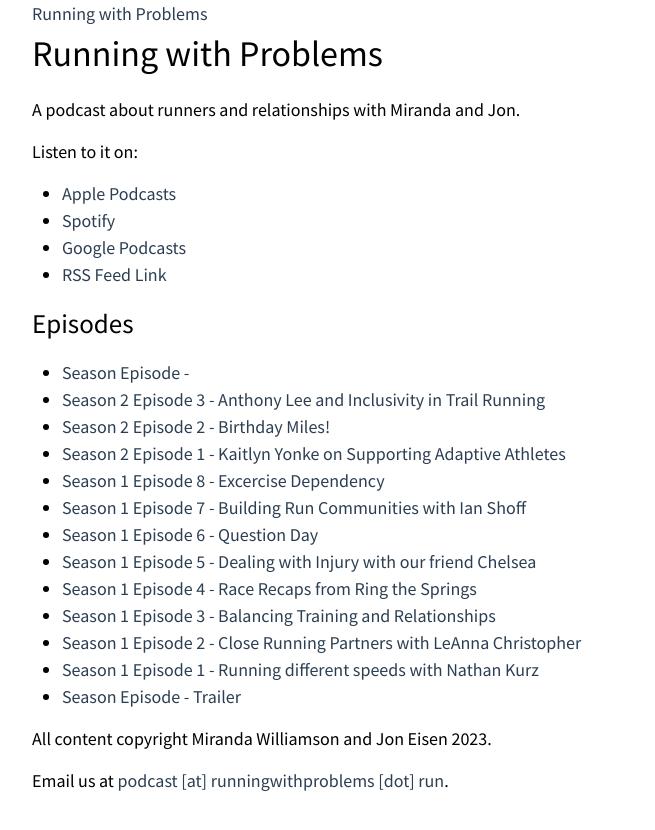
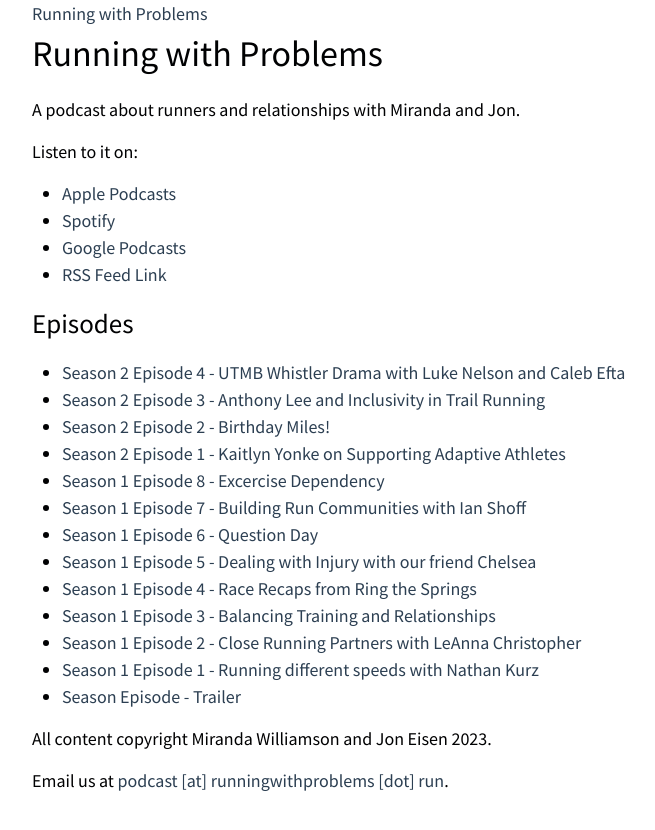
Before and after one commit to yanatan16/runningwithproblems.com, a Jekyll site: the page built from index.md, in a window 1280 px wide. Shown: the top 830 px of the page, without its empty margins (88-743 px from the left). Built offline with Jekyll 4.4.1, drawn with Linux system fonts in a browser that asks for light colours.

Commit message:
rename eipsode

```diff
--- a/_posts/2023-10-29-hot-take-utmb-whistler.markdown
+++ b/_posts/2023-10-29-hot-take-utmb-whistler.markdown
@@ -5,11 +5,11 @@
 published: yes
 
 # RSS 2.0 properties
-title: HOT TAKE: Gary Robbins, UTMB, and Whistler
+title: UTMB Whistler Drama with Luke Nelson and Caleb Efta
 date: 2023-10-29 17:30:00 -0600
 
 # iTunes properties
-itunesSubtitle: HOT TAKE: Gary Robbins, UTMB, and Whistler
+itunesSubtitle: UTMB Whistler Drama with Luke Nelson and Caleb Efta
 itunesBlock: no
 itunesEpisode: 4
 itunesSeason: 2
```
